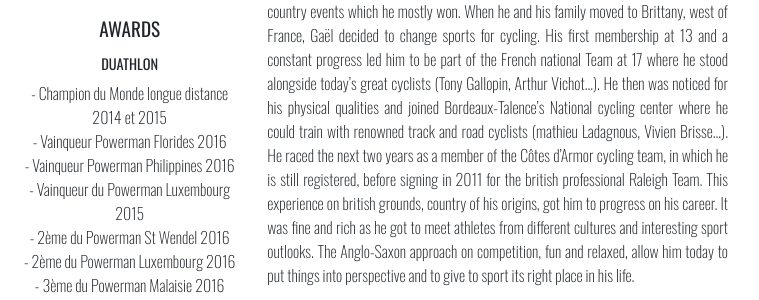
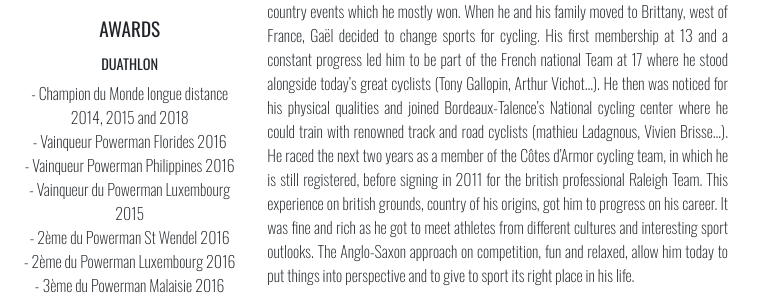
Before and after one commit to jn-prod/www-gaellebellec-bzh, a Jekyll site: the page built from en/index.html, in a window 1280 px wide and 900 px high, scrolled down 2980 px. Shown: the part 179-479 px from the top of the window, without its empty margins (265-1024 px from the left). Built offline with Jekyll 4.4.1, drawn with Linux system fonts in a browser that asks for light colours; nearby versions of some CDN libraries.

Commit message:
Update profil.yml

```diff
--- a/_data/profil.yml
+++ b/_data/profil.yml
@@ -34,7 +34,7 @@ en:
   weight: "Weight"
   awards: "Awards"
   results:
-    - "Champion du Monde longue distance 2014 et 2015"
+    - "Champion du Monde longue distance 2014, 2015 and 2018"
     - "Vainqueur Powerman Florides 2016"
     - "Vainqueur Powerman Philippines 2016"
     - "Vainqueur du Powerman Luxembourg 2015"
```
